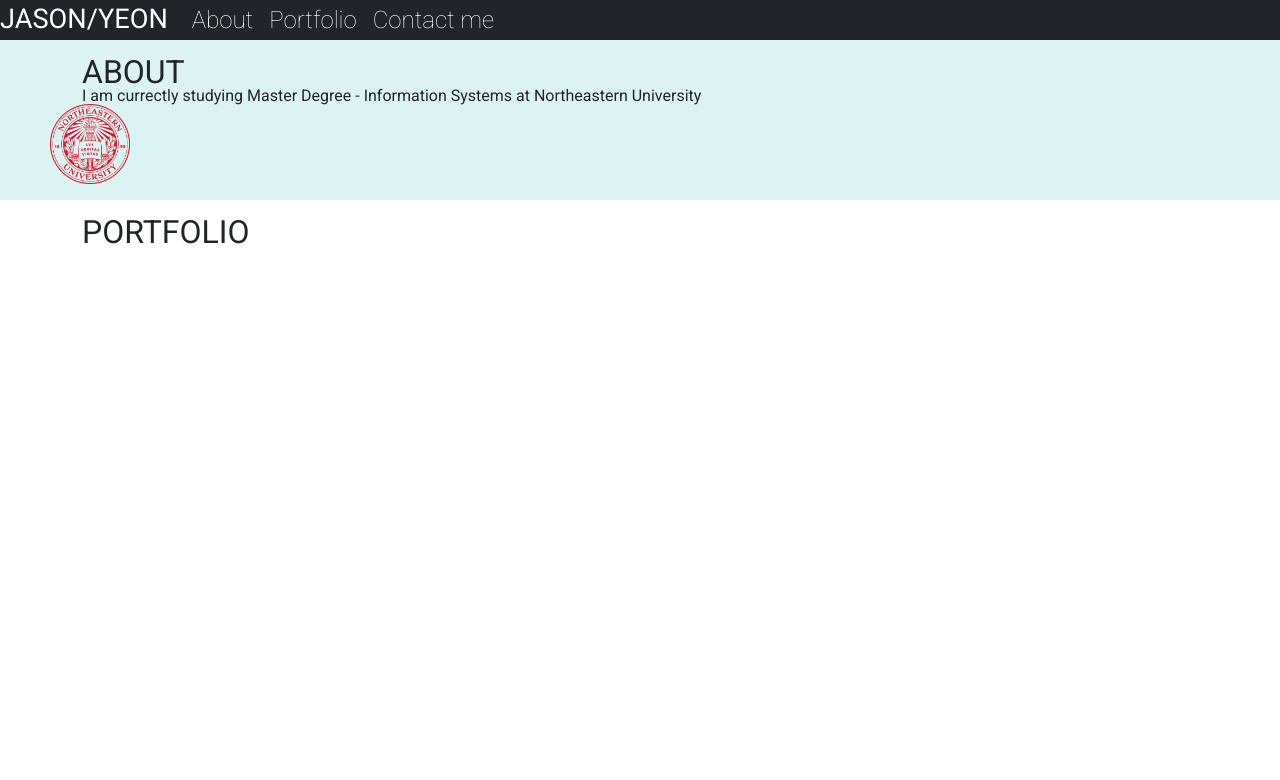
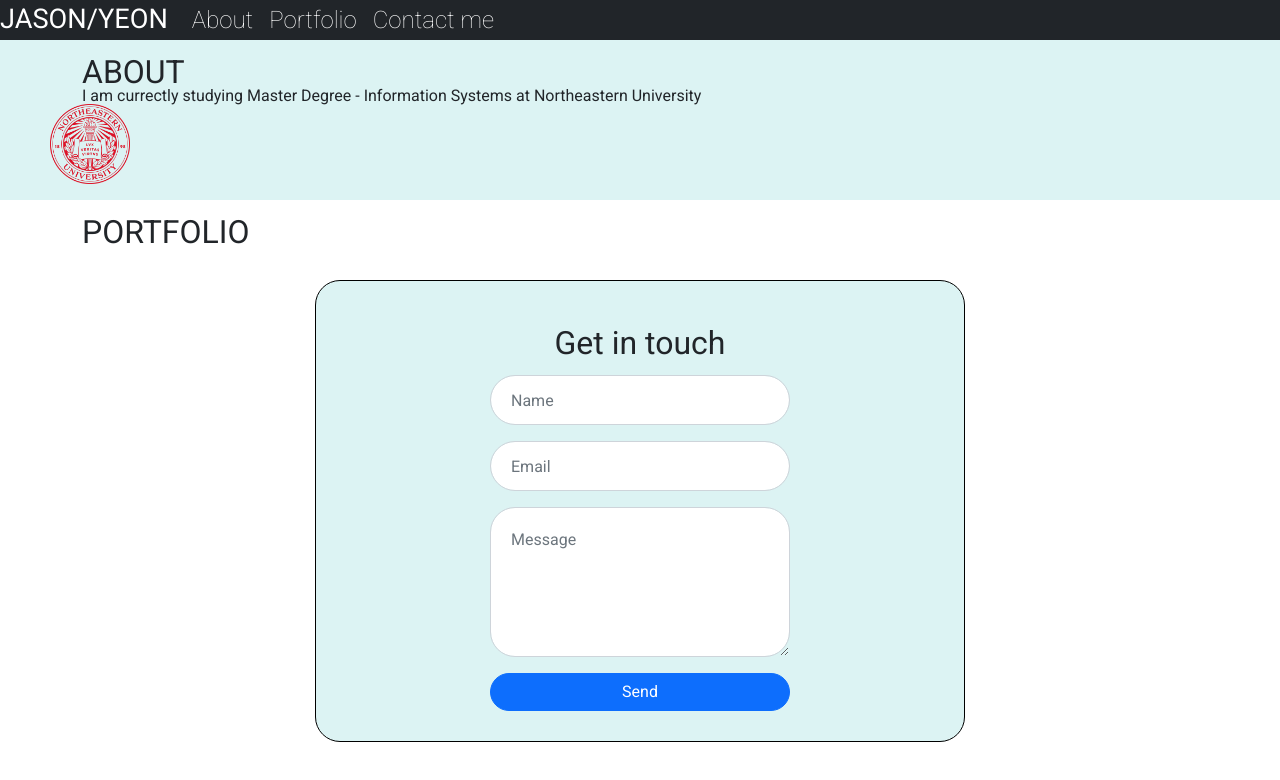
Before and after one commit to jasonyeon110/portfolio, a React (Create React App) app: page / in a window 1280 px wide. Shown: the top 780 px of the page. Built offline with nearby package versions, Linux system fonts and the light colour scheme.

Commit message:
finish contact

```diff
--- a/src/About.jsx
+++ b/src/About.jsx
@@ -11,6 +11,7 @@ export default function Intro() {
                     <img src={north} alt="" id="north" />
                 </div>
             </div>
+
         </section>
     )
 }
--- a/src/App.css
+++ b/src/App.css
@@ -49,6 +49,12 @@ body{
 	font-family: "Roboto", sans-serif;
 }
 
+.app{
+	width: 100%;
+}
+
+/* --------navbar--------- */
+
 #mainNavbar{
 	font-size: 1.5rem;
 	font-weight: 100;
@@ -76,15 +82,25 @@ body{
 	text-align: left;
 }
 
+/* -------------contact---------- */
+.bg{
+	/* position: absolute;
+	top: 100px;
+	left: 50px; */
+	width: 100%;
+}
+
+.col-md-6,.well.well-sm{
+	width: 100%;
+}
+
 section{
 	width: 100%;
 	margin: 0 1rem;
-
 }
 
 section:nth-child(even){
 	background-color: rgb(220, 243, 243);
-
 }
 
 #north{
@@ -93,3 +109,50 @@ section:nth-child(even){
 	position: relative;
 	right: 2rem;
 }
+
+#inputName{
+	padding: 0 20px;
+}
+
+.well.well-sm{
+	display: flex;
+	justify-content: center;
+}
+
+#contact-form{
+	width: 650px;
+	margin: 1rem 1rem;
+	border: 1px solid black ;
+	display: flex;
+	justify-content: center;
+	padding: 30px 50px;
+	border-radius: 25px;
+	background-color: rgb(220, 243, 243);
+}
+
+.form-group{
+	margin: 1rem;
+}
+
+.form-control{
+	width: 300px;
+	height: 50px;
+	border-radius: 25px;
+	padding: 20px 20px;
+}
+
+#msg{
+	height: 150px;
+}
+
+.btn.btn-primary{
+	width: 300px;
+	position: relative;
+	left: 16px;
+	border-radius: 25px;
+}
+
+legend{
+	font-size: 2rem;
+	margin: 1rem 0;
+}
--- a/src/App.jsx
+++ b/src/App.jsx
@@ -12,8 +12,9 @@ function App() {
     <div className="App">
       <Nav setShow={setShow} show={show} />
       <About />
-      <Portfolio/>
-      {show && <Contact />}
+      <Portfolio />
+      {/* {show && <Contact />} */}
+      <Contact />
     </div>
   );
 }
--- a/src/Contact.jsx
+++ b/src/Contact.jsx
@@ -11,22 +11,23 @@ export default function Contact() {
 
     const onNameChange = (e) => {
         setInfo({ name: e.target.value });
+        console.log(info.name)
 
     }
 
     const onEmailChange = (e) => {
         setInfo({ email: e.target.value });
-
+        console.log(info.email)
     }
 
     const onMessageChange = (e) => {
         setInfo({ message: e.target.value });
-
+        console.log(info.message)
     }
 
     const handleSubmit = (event) => {
+        console.log(info);
         event.preventDefault();
-        console.log(info);
     }
 
 
@@ -35,23 +36,22 @@ export default function Contact() {
         <div className="bg">
             <div className="col-md-6">
                 <div className="well well-sm">
-
                     <form id="contact-form" action="POST">
                         <fieldset>
-                            <legend className="text-center">Contact</legend>
+                            <legend className="text-center">Get in touch</legend>
                             <div className="form-group">
-                                <label htmlFor="name" className="col-md-3 control-label">Name</label>
-                                <input type="text" className="form-control" onChange={onNameChange}/>
+                                {/* <label htmlFor="name" className="col-md-3 control-label">Name</label> */}
+                                <input type="text" id="inputName" className="form-control" onChange={onNameChange} placeholder="Name" />
                             </div>
                             <div className="form-group">
-                                <label htmlFor="emailInput">Email Address</label>
-                                <input type="email" className="form-control" onChange={onEmailChange}/>
+                                {/* <label htmlFor="emailInput">Email Address</label> */}
+                                <input type="email" className="form-control" onChange={onEmailChange} placeholder="Email" />
                             </div>
                             <div className="form-group">
-                                <label htmlFor="message">Message</label>
-                                <textarea id="msg" rows="7" onChange={onMessageChange}></textarea>
+                                {/* <label htmlFor="message">Message</label> */}
+                                <textarea id="msg" className="form-control" rows="7" onChange={onMessageChange} placeholder="Message"></textarea>
                             </div>
-                            <button type="submit" className="btn btn-primary" onSubmit={handleSubmit}>Submit</button>
+                            <button type="submit" className="btn btn-primary" onSubmit={handleSubmit}>Send</button>
                         </fieldset>
                     </form>
                 </div>
--- a/src/Nav.jsx
+++ b/src/Nav.jsx
@@ -23,10 +23,10 @@ export default function Nav({ show, setShow }) {
                         <a href="#introd" className="nav-link">About</a>
                     </li>
                     <li className="nav-item">
-                        <a href="#introd" className="nav-link">Portfolio</a>
+                        <a href="#portf" className="nav-link">Portfolio</a>
                     </li>
                     <li className="nav-item">
-                        <a href="#introd" className="nav-link" onClick={showContact}>Contact me</a>
+                        <a href="#contact-form" className="nav-link" onClick={showContact}>Contact me</a>
                     </li>
                 </ul>
             </div>
```
